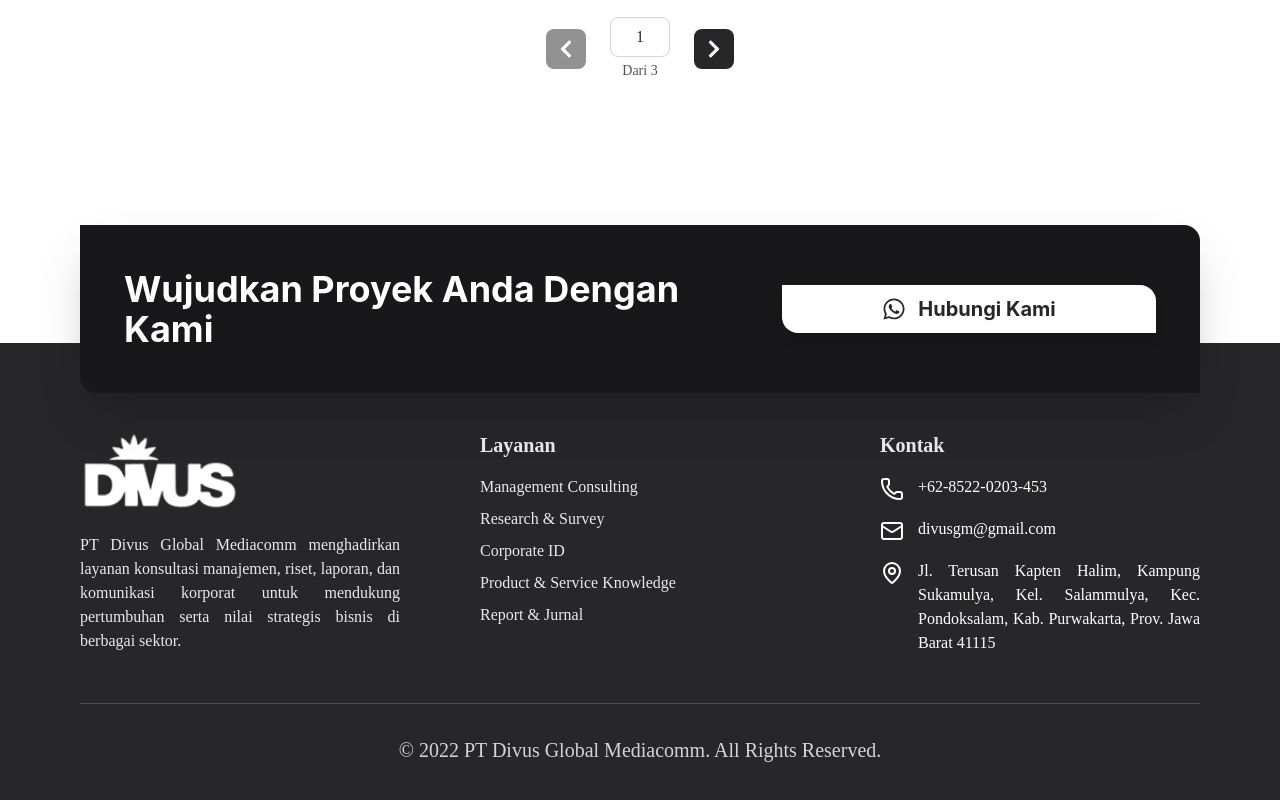
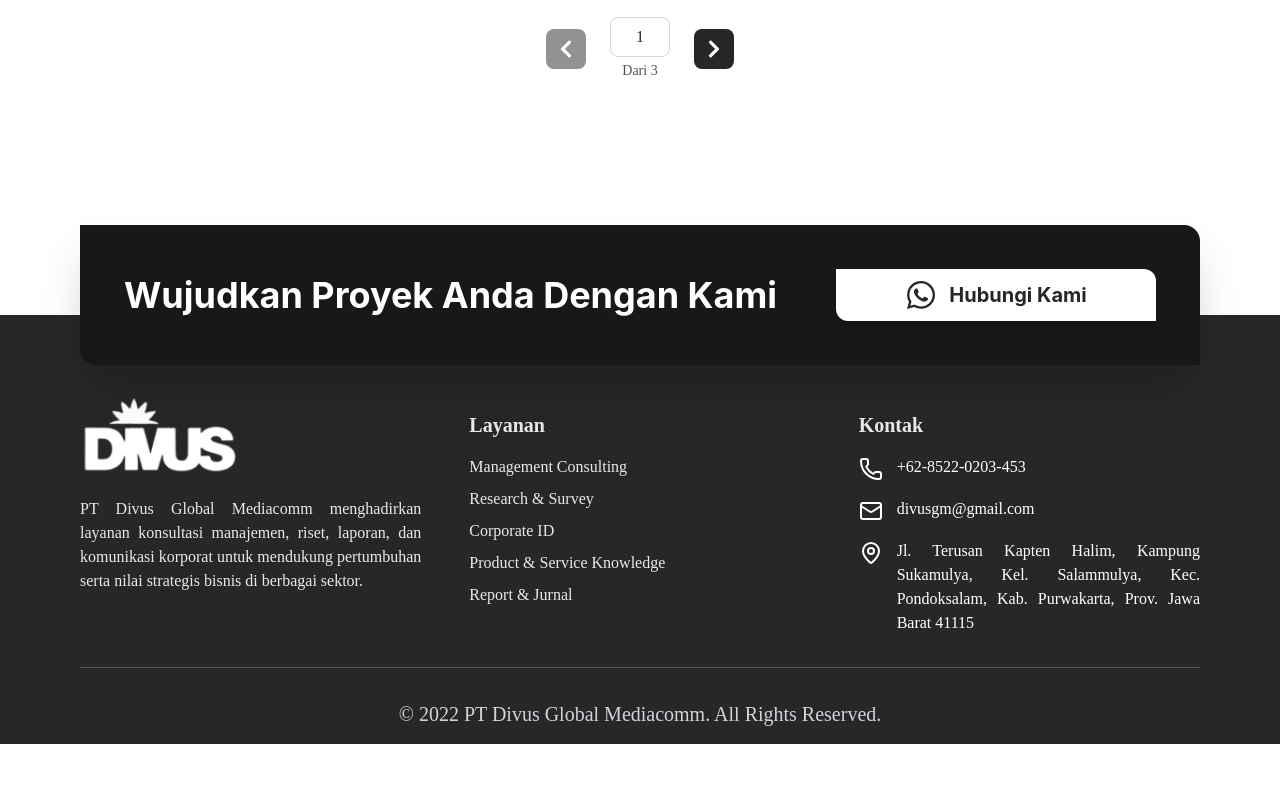
Before and after one commit to Rizkek/DavucCompro, a React (Create React App) app in the folder frontend/: page /proyek in a window 1280 px wide. Shown: the part 1471-2271 px from the top of the page. After the commit the page ends 2215 px from the top, so only its background shows below. Built offline with nearby package versions, Linux system fonts and the light colour scheme.

Commit message:
+ footteer

```diff
--- a/frontend/src/components/Footer.jsx
+++ b/frontend/src/components/Footer.jsx
@@ -43,13 +43,13 @@ export default function Footer() {
 
                     {/* Kolom 2: Layanan */}
                     <div>
-                        <h4 className="text-white/90 text-xl font-bold font-['Poppins'] capitalize leading-7 mb-4">Layanan</h4>
+                        <h4 className="text-white/90 text-xl font-semibold font-['Poppins'] capitalize leading-7 pt-4 mb-4">Layanan</h4>
                         <div className="flex flex-col space-y-2">
                             {services.map(service => (
                                 <Link
                                     key={service}
                                     to={`/${service.toLowerCase().replace(/\s/g, '-')}`}
-                                    className="text-white/90 text-base font-normal font-['Poppins'] leading-6 hover:text-lime-500 transition-colors"
+                                    className="text-white/90 text-base font-light font-['Poppins'] leading-6 hover:text-lime-500 transition-colors"
                                 >
                                     {service}
                                 </Link>
@@ -59,7 +59,7 @@ export default function Footer() {
 
                     {/* Kolom 3: Kontak */}
                     <div>
-                        <h4 className="text-white/90 text-xl font-bold font-['Poppins'] capitalize leading-7 mb-4">Kontak</h4>
+                        <h4 className="text-white/90 text-xl font-semibold font-['Poppins'] capitalize leading-7 pt-4 mb-4">Kontak</h4>
                         <div className="flex flex-col space-y-4">
                             {contacts.map((contact, index) => (
                                 <ContactItem key={index} icon={contact.icon} text={contact.text} />
@@ -70,7 +70,7 @@ export default function Footer() {
 
                 {/* Bagian Bawah Footer (Copyright) */}
                 <div className="pt-8 text-center">
-                    <p className="text-zinc-300 text-base md:text-xl font-normal font-['Poppins'] capitalize leading-7">
+                    <p className="text-zinc-300 text-base md:text-xl light font-['Poppins'] capitalize leading-7">
                         Copyright © 2022 PT Divus Global Mediacomm. All rights reserved.
                     </p>
                 </div>
@@ -83,7 +83,7 @@ export default function Footer() {
 const ContactItem = ({ icon: Icon, text }) => (
     <div className="flex justify-start items-start gap-3.5">
         <Icon size={24} className="text-white mt-0.5 min-w-[24px]" />
-        <div className="text-justify text-white text-base font-normal font-['Poppins'] leading-6 flex-1">
+        <div className="text-justify text-white text-base font-light font-['Poppins'] leading-6 flex-1">
             {text}
         </div>
     </div>
--- a/frontend/src/components/Footer2.jsx
+++ b/frontend/src/components/Footer2.jsx
@@ -17,25 +17,6 @@ export default function Footer2() {
     {
       icon: MapPin,
       text: "Jl. Terusan Kapten Halim, Kampung Sukamulya, Kel. Salammulya, Kec. Pondoksalam, Kab. Purwakarta, Prov. Jawa Barat 41115",
-    },
-  ];
-
-  const dataFooter = [
-    {
-      text: "Layanan",
-      link: "/layanan",
-    },
-    {
-      text: "Proyek",
-      link: "/proyek",
-    },
-    {
-      text: "Tentang Kami",
-      link: "/tentang",
-    },
-    {
-      text: "Kontak",
-      link: "/contact",
     },
   ];
 
@@ -95,9 +76,9 @@ export default function Footer2() {
               href={footerConfig.buttonLink}
               target="_blank"
               rel="noopener noreferrer"
-              className="w-full md:w-96 px-5 py-2.5 bg-white rounded-tr-2xl rounded-bl-2xl inline-flex justify-center items-center gap-3 shadow-lg hover:bg-gray-100 transition-colors"
+              className="w-full md:w-80 px-5 py-2.5 bg-white rounded-tr-xl rounded-bl-xl inline-flex justify-center items-center gap-3 shadow-lg hover:bg-gray-100 transition-colors"
             >
-              <ButtonIcon className="w-6 h-6 text-zinc-800" />
+              <ButtonIcon className="w-8 h-8 text-zinc-800" />
               <span className="text-zinc-800 text-xl font-bold capitalize">
                 {footerConfig.buttonText}
               </span>
@@ -106,11 +87,11 @@ export default function Footer2() {
         </div>
       </section>
 
-      {/* FOOTER */}
-      <footer className="w-full bg-zinc-800 pt-10">
-        <div className="max-w-[1440px] mx-auto px-6 md:px-20 py-12">
+      {/* FOOTER - height reduced to match navbar */}
+      <footer className="w-full bg-zinc-800 pt-16">
+        <div className="max-w-[1440px] mx-auto px-6 md:px-20 py-4">
           {/* Bagian Atas Footer */}
-          <div className="grid grid-cols-1 md:grid-cols-3 gap-10 md:gap-20 pb-12 border-b border-white/20">
+          <div className="grid grid-cols-1 md:grid-cols-3 gap-6 md:gap-12 pb-8">
             {/* Kolom 1: Logo & Deskripsi */}
             <div className="flex flex-col gap-4">
               <img
@@ -129,13 +110,13 @@ export default function Footer2() {
 
             {/* Kolom 2: Layanan */}
             <div>
-              <h4 className="text-white/90 text-xl font-bold font-['Poppins'] capitalize leading-7 mb-4">Layanan</h4>
+              <h4 className="text-white/90 text-xl font-semibold font-['Poppins'] capitalize leading-7 pt-4 mb-4">Layanan</h4>
               <div className="flex flex-col space-y-2">
                 {services.map((service) => (
                   <Link
                     key={service}
                     to={`/${service.toLowerCase().replace(/\s/g, "-")}`}
-                    className="text-white/90 text-base font-normal font-['Poppins'] leading-6 hover:text-lime-500 transition-colors"
+                    className="text-white/90 text-base font-light font-['Poppins'] leading-6 hover:text-lime-500 transition-colors"
                   >
                     {service}
                   </Link>
@@ -145,7 +126,7 @@ export default function Footer2() {
 
             {/* Kolom 3: Kontak */}
             <div>
-              <h4 className="text-white/90 text-xl font-bold font-['Poppins'] capitalize leading-7 mb-4">Kontak</h4>
+              <h4 className="text-white/90 text-xl font-semibold font-['Poppins'] capitalize leading-7 pt-4 mb-4">Kontak</h4>
               <div className="flex flex-col space-y-4">
                 {contacts.map((contact, index) => (
                   <ContactItem key={index} icon={contact.icon} text={contact.text} />
@@ -154,9 +135,11 @@ export default function Footer2() {
             </div>
           </div>
 
+          <div className="w-full border-t border-white/20"></div>
+
           {/* Bagian Bawah Footer */}
           <div className="pt-8 text-center">
-            <p className="text-zinc-300 text-base md:text-xl font-normal font-['Poppins'] capitalize leading-7">
+            <p className="text-zinc-300 text-base md:text-xl font-light font-['Poppins'] capitalize leading--10">
               © 2022 PT Divus Global Mediacomm. All rights reserved.
             </p>
           </div>
@@ -170,6 +153,6 @@ export default function Footer2() {
 const ContactItem = ({ icon: Icon, text }) => (
   <div className="flex justify-start items-start gap-3.5">
     <Icon size={24} className="text-white mt-0.5 min-w-[24px]" />
-    <div className="text-justify text-white text-base font-normal font-['Poppins'] leading-6 flex-1">{text}</div>
+    <div className="text-justify text-white text-base font-light font-['Poppins'] leading-6 flex-1">{text}</div>
   </div>
 );
--- a/frontend/src/pages/User/TentangKami.jsx
+++ b/frontend/src/pages/User/TentangKami.jsx
@@ -1,6 +1,6 @@
 import React from 'react';
 import { Link } from 'react-router-dom';
-import { FaWhatsapp, FaDownload } from 'react-icons/fa';
+import { FaWhatsapp } from 'react-icons/fa';
 import { Assets } from '../../assets';
 
 export default function About() {
@@ -58,8 +58,6 @@ export default function About() {
                 </div>
             </section>
 
-            {/* CTA Download */}
-
              {/* Wa */}
             <a
                 href="https://wa.me/6285220203453"
```
